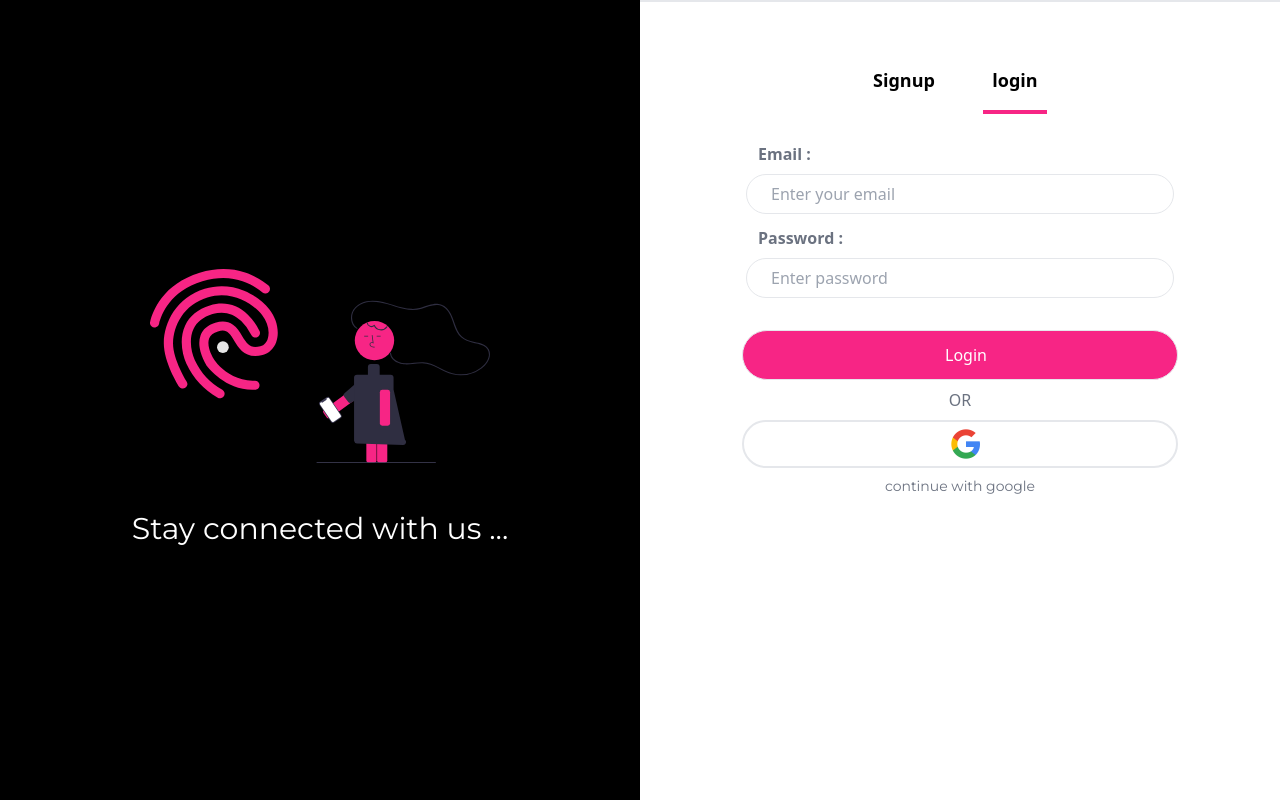
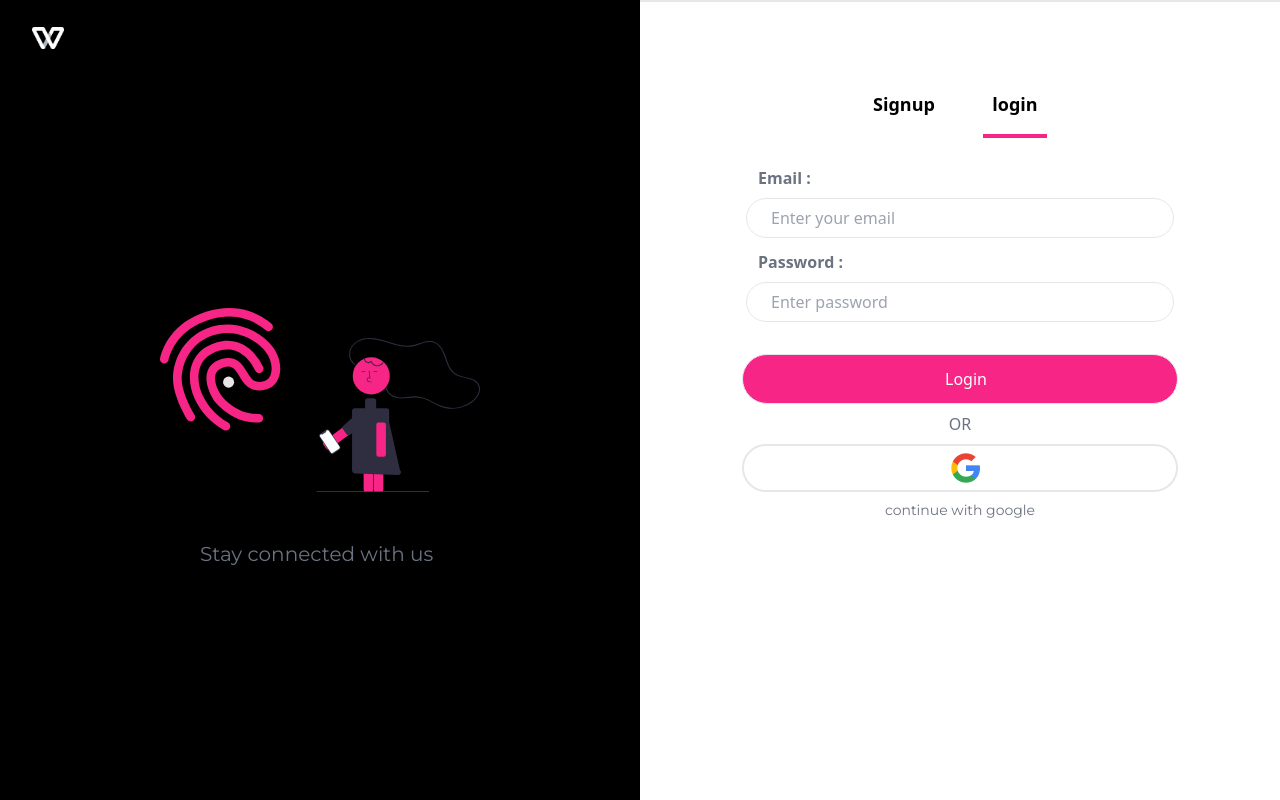
Before and after one commit to Oddwarrior/Word, a React (Vite) app: page /user in a window 1280 px wide. Built offline with nearby package versions, Linux system fonts and the light colour scheme; no server answers.

Commit message:
signup api test successful

```diff
--- a/src/common/api.js
+++ b/src/common/api.js
@@ -1,8 +1,8 @@
 
-const API_URL = import.meta.env.VITE_SEARCH_URL;
+const URL = import.meta.env.VITE_BASE_URL;
 
 export const getMeaning = async (text) => {
-    const response = await fetch(API_URL, {
+    const response = await fetch(URL, {
         method: 'POST',
         headers: {
             'Content-Type': 'application/json'
@@ -13,3 +13,25 @@ export const getMeaning = async (text) => {
     })
     return response.json();
 }
+
+
+export const createUser = async ({ user }) => {
+
+    const { fname, lname, email, mobile, password } = user;
+
+    const response = await fetch(`${URL}/user/signup`, {
+        method: 'POST',
+        headers: {
+            'Content-Type': 'application/json'
+        },
+        body: JSON.stringify({
+            fname,
+            lname,
+            email,
+            mobile,
+            password
+        })
+    });
+
+    return await response.json();
+}
--- a/src/componenets/signup/Signup.jsx
+++ b/src/componenets/signup/Signup.jsx
@@ -1,15 +1,28 @@
 import React from 'react'
+import { useState } from 'react';
+import { createUser } from '../../common/api'
 
 function Signup() {
+
+    const [signupData, setSignupData] = useState({ fname: "fname", lname: "lname", email: "email", mobile: "mobile", password: "password" });
+
+    const handleSignup = async (e) => {
+        e.preventDefault();
+        const user = signupData;
+        const response = await createUser({ user });
+        console.log(response);
+    }
+
     return (
         <div className='w-full  md:w-[500px]  px-8  '>
-            <form className='flex flex-col gap-1 h-full '>
+            <form className='flex flex-col gap-1 h-full ' onSubmit={handleSignup}>
                 <label className='text-gray-500 pt-1 pl-4 font-semibold'>First name :</label>
                 <input name='fname'
                     type='text'
                     className=' mx-1 h-10 border p-3 rounded-full pl-6 transitioon-color duration-300 outline-none focus:outline-theme-primary-light  focus:border-none'
                     placeholder='Enter your first name'
                     required
+                    onChange={(e) => setSignupData({ ...signupData, fname: e.target.value })}
                 />
 
                 <label className='text-gray-500 pt-1 pl-4 font-semibold'>Last name :</label>
@@ -17,6 +30,7 @@ function Signup() {
                     type='text'
                     className=' m-1 h-10  border p-3 rounded-full pl-6 transitioon-color duration-300 outline-none focus:outline-theme-primary-light  focus:border-none'
                     placeholder='Enter your last name'
+                    onChange={(e) => setSignupData({ ...signupData, lname: e.target.value })}
                 />
 
                 <label className='text-gray-500 pt-1 pl-4 font-semibold' >Phone :</label>
@@ -24,6 +38,7 @@ function Signup() {
                     type='number'
                     className=' m-1 h-10 border p-3 rounded-full pl-6 transitioon-color duration-300 outline-none focus:outline-theme-primary-light  focus:border-none'
                     placeholder='Enter your mobile number '
+                    onChange={(e) => setSignupData({ ...signupData, mobile: e.target.value })}
                 />
 
                 <label className='text-gray-500 pt-1 pl-4 font-semibold' >Email :</label>
@@ -32,6 +47,7 @@ function Signup() {
                     className=' m-1 border h-10  p-3 rounded-full pl-6 transitioon-color duration-300 outline-none focus:outline-theme-primary-light  focus:border-none'
                     placeholder='Enter your email '
                     required
+                    onChange={(e) => setSignupData({ ...signupData, email: e.target.value })}
                 />
 
                 <label className='text-gray-500 pt-1 pl-4 font-semibold'>Password :</label>
@@ -40,6 +56,7 @@ function Signup() {
                     className=' m-1 border h-10  p-3 rounded-full pl-6 transitioon-color duration-300 outline-none focus:outline-theme-primary-light  focus:border-none'
                     placeholder='Set a password'
                     required
+                    onChange={(e) => setSignupData({ ...signupData, password: e.target.value })}
                 />
 
                 <input
@@ -48,7 +65,6 @@ function Signup() {
                     value="Signup"
                 />
 
-
             </form>
         </div>
     )
--- a/src/componenets/signup/login.jsx
+++ b/src/componenets/signup/login.jsx
@@ -1,5 +1,6 @@
 import React from 'react'
-import googleIcon from '../signup/google-icon.png'
+import googleIcon from '../../assets/google-icon.png'
+
 
 function Login() {
     return (
@@ -30,8 +31,8 @@ function Login() {
                     />
                     <label className=' text-center m-2  text-gray-500'>OR</label>
 
-                    <section className=' w-full text-white border-2 p-3  h-12 rounded-full pl-6 flex items-center justify-center active:bg-gray-200 cursor-pointer'>
-                        <article className='h-8 w-8 object-contain'>
+                    <section className=' w-full text-white border-2 p-3  h-12 rounded-full pl-6 flex items-center justify-center active:bg-gray-200 cursor-pointer hover:shadow-sm'>
+                        <article className='h-8 w-8 object-contain '>
                             <img src={googleIcon} />
                         </article>
                     </section>
--- a/src/layout/auth.jsx
+++ b/src/layout/auth.jsx
@@ -1,8 +1,9 @@
 import React from 'react'
 import { useState } from 'react';
 import { Link, Outlet, Route, Routes } from 'react-router-dom'
-
+import logo from '../assets/logo.png'
 import loginVector from '../assets/loginVector.svg';
+import Type from '../componenets/type-writer'
 
 
 function Auth() {
@@ -10,14 +11,31 @@ function Auth() {
 
     return (
         <div className='grid md:grid-cols-2 w-full h-screen '>
-            <div className='hidden md:bg-black w-full h-full md:flex md:flex-col justify-center items-center p-8'>
-                <article className=' p-8 w-[70%] object-contain '>
-                    <img src={loginVector} />
-                </article>
-                <article className='text-white text-3xl font-mono p-4 font-monts'>Stay connected with us ...</article>
+            <div className='hidden md:bg-black md:grid grid-rows-[60px_auto]'>
+
+                <section className='hidden m-2 h-[60px] bg-black md:flex items-center'>
+                    <Link to='/' className='flex ml-6 items-center cursor-pointer justify-start w-8 h-8 gap-2 object-contain ' >
+                        <img src={logo} alt='logo' />
+                        <span className=' font-bold text-md'>WORD</span>
+                    </Link >
+                </section>
+
+                <section className='flex flex-col items-center justify-center'>
+                    <article className=' p-8 w-[60%] object-contain '>
+                        <img src={loginVector} />
+                    </article>
+                    <article className='text-gray-500 text-xl font-mono p-4 font-monts'><Type string="Stay connected with us" /></article>
+                </section>
             </div>
 
-            <div className=' items-center border-t-2 justify-center pt-2 md:pt-10'>
+            <div className=' items-center border-t-2 justify-center  md:pt-16'>
+
+                <section className='md:hidden m-[-2px] h-[60px] bg-black flex items-center'>
+                    <Link to='/' className='flex ml-6 items-center cursor-pointer justify-start w-8 h-8 gap-2 object-contain ' >
+                        <img src={logo} alt='logo' />
+                        <span className=' font-bold text-md'>WORD</span>
+                    </Link >
+                </section>
 
                 <section className='flex justify-center gap-8 text-lg font-bold w-full pt-4 h-20'>
                     <Link to='signup' className={`m-2 pb-2  border-theme-primary transition-color duration-200 ${isSignup ? 'border-b-4' : 'border-b-0'} text-center `} onClick={() => setIsSignup(true)}>Signup</Link>
@@ -27,6 +45,7 @@ function Auth() {
                 <section className='flex items-center justify-center p-2'>
                     <Outlet />
                 </section>
+
             </div>
 
         </div>
```
Also changed, not shown: src/componenets/signup/google-icon.png (deleted).
